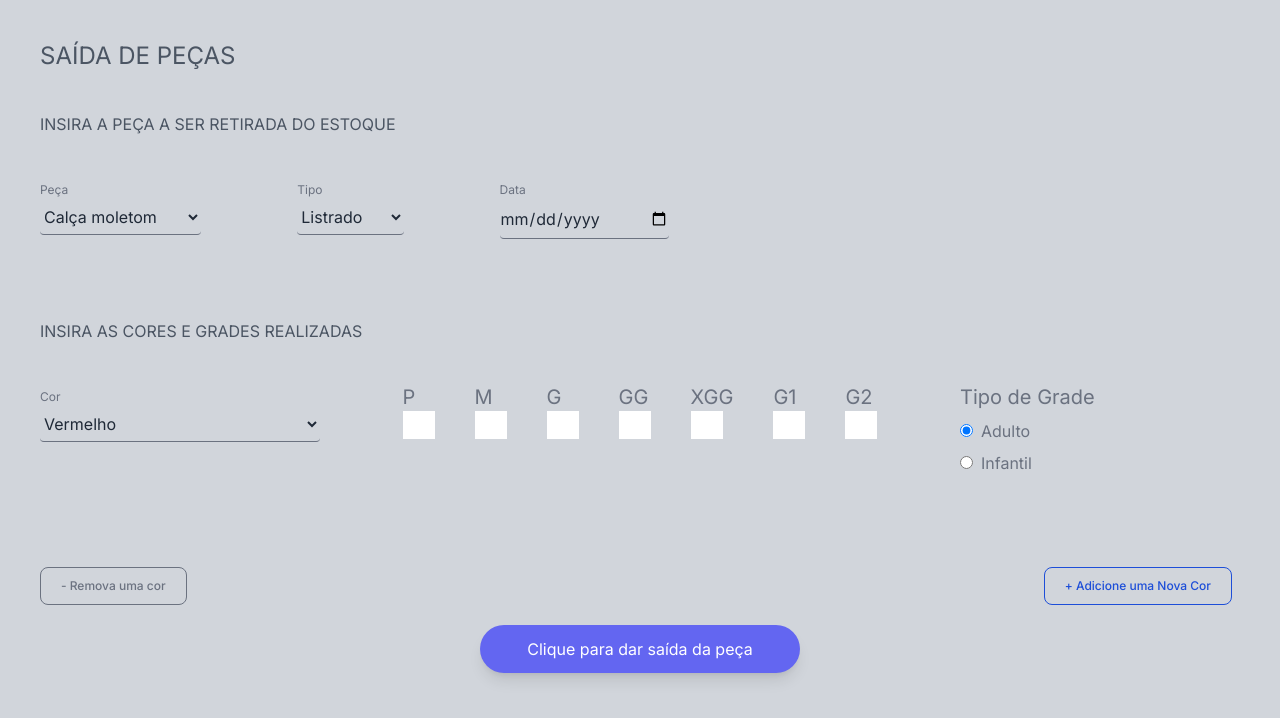
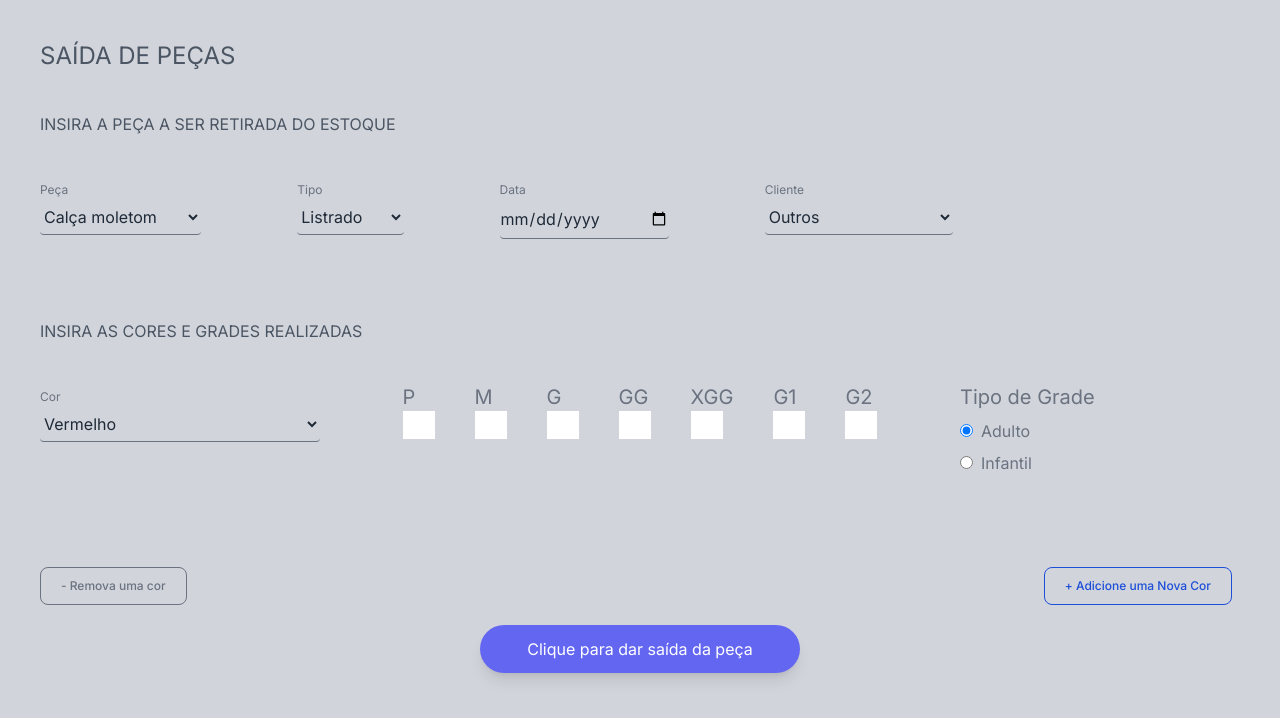
Before and after one commit to LucianoSchwalm/flater-controle-estoque, a Next.js app: page /peca/saida in a window 1280 px wide. Shown: the top 718 px of the page. Built offline with nearby package versions, Linux system fonts and the light colour scheme.

Commit message:
feat: out page

```diff
--- a/src/app/peca/saida/page.tsx
+++ b/src/app/peca/saida/page.tsx
@@ -84,6 +84,22 @@ export default function CadastroPeca() {
                         className="bg-transparent w-full py-1.5 text-gray-800 border-b border-gray-500
                                    transition duration-500 focus:outline-none focus:border-black rounded"
                      />
+                  </div>
+                  <div>
+                     <label htmlFor="type" className="text-xs text-gray-500">
+                        Cliente
+                     </label>
+                     <select
+                        className="bg-transparent w-full py-1.5 text-gray-800 border-b border-gray-500
+                                   transition duration-500 focus:outline-none focus:border-black rounded"
+                        name="client"
+                        id="client"
+                     >
+                        <option value="Viscolaycra">Outros</option>
+                        <option value="Moletim">Ecommerce</option>
+                        <option value="Moletim">Loja</option>
+                        <option value="Moletim">Cliente Fernando</option>
+                     </select>
                   </div>
                </div>
             </div>
```
